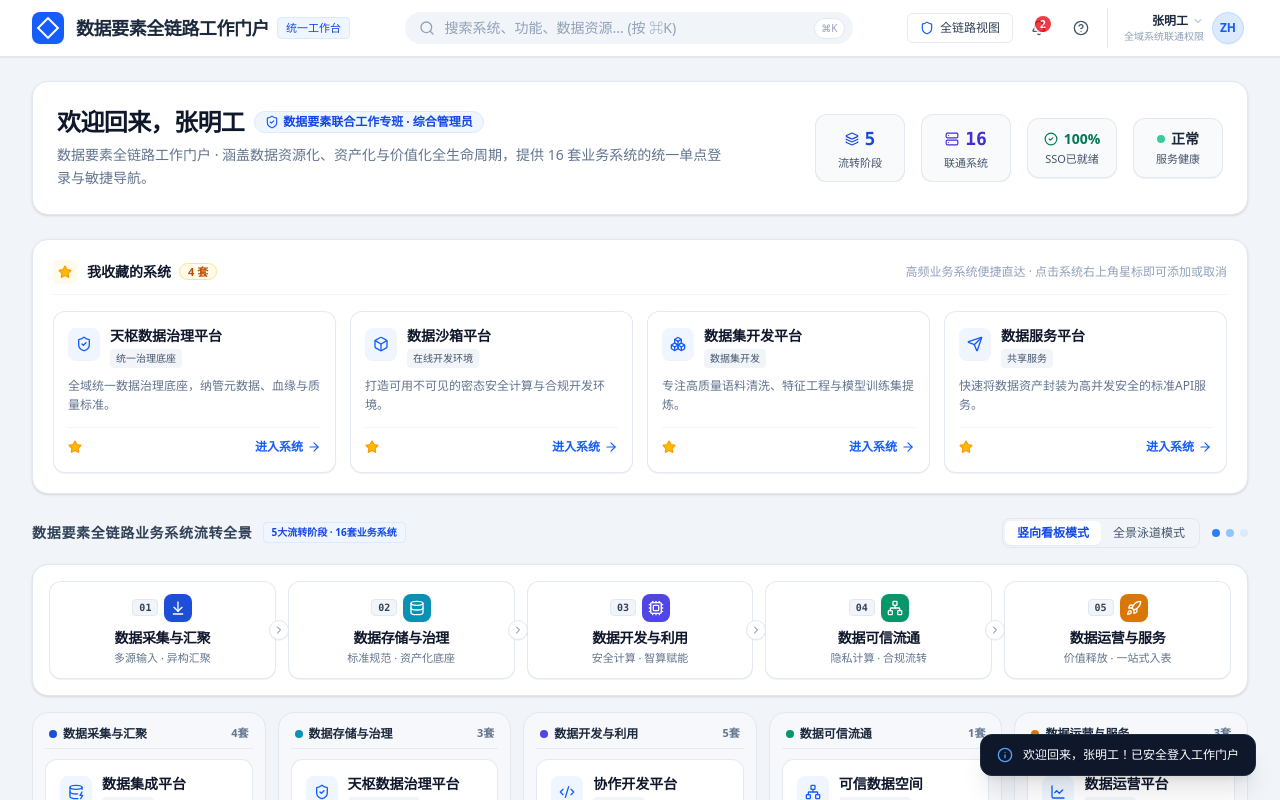
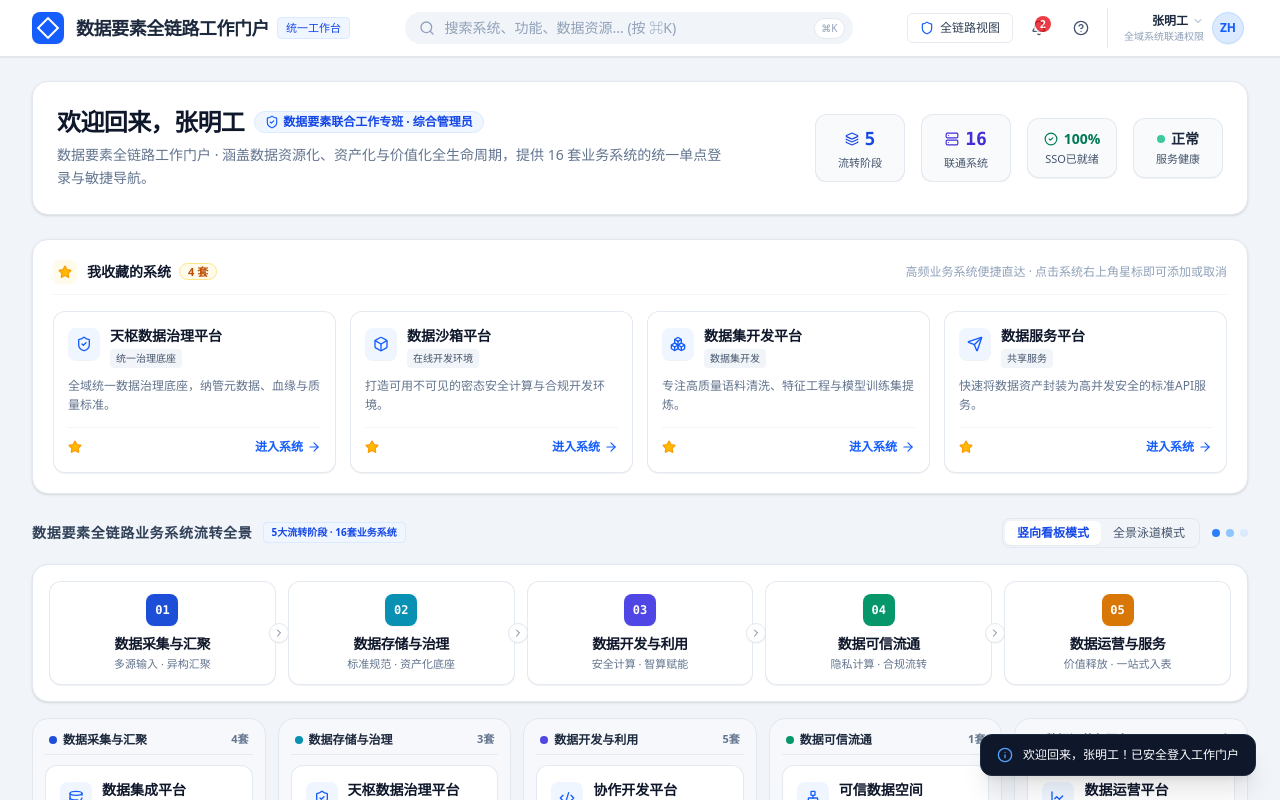
Before and after one commit to wmxnz123-dot/sjysyhd2, a React (Vite) app: page / in a window 1280 px wide. Both pictures are taken after a click on the button "登录进入工作门户". Shown: the top 800 px of the page. Built offline with nearby package versions, Linux system fonts and the light colour scheme.

Commit message:
refactor(ui): optimize lifecycle stage header layout
Simplify the header design by merging the sequence number and icon into a single styled badge to reduce visual clutter.

```diff
--- a/src/components/LifecycleFlowSection.tsx
+++ b/src/components/LifecycleFlowSection.tsx
@@ -16,7 +16,6 @@ import {
 } from 'lucide-react';
 import { LifecycleStage, LifecycleStageId, SystemItem } from '../types';
 import { SystemCard } from './SystemCard';
-import { IconHelper } from './IconHelper';
 
 interface LifecycleFlowSectionProps {
   stages: LifecycleStage[];
@@ -141,16 +140,13 @@ export const LifecycleFlowSection: React.FC<LifecycleFlowSectionProps> = ({
                 id={`flow-step-${stage.id}`}
                 title="点击可聚焦或还原该阶段"
               >
-                {/* 序号徽标 + 阶段图标 */}
-                <div className="flex items-center gap-1.5 mb-1.5">
-                  <span className="text-[10px] font-bold font-mono px-1.5 py-0.2 rounded bg-slate-100 text-slate-700 border border-slate-200">
-                    0{stage.order}
-                  </span>
+                {/* 阶段序号色块（保留背景，将数字放入其中） */}
+                <div className="mb-2">
                   <div
-                    className="w-7 h-7 rounded-lg flex items-center justify-center text-white shadow-xs"
+                    className="w-8 h-8 rounded-lg flex items-center justify-center text-white shadow-xs font-bold text-xs font-mono"
                     style={{ backgroundColor: stage.accentColor }}
                   >
-                    <IconHelper name={stage.iconName} className="w-4 h-4" />
+                    0{stage.order}
                   </div>
                 </div>
 
```
